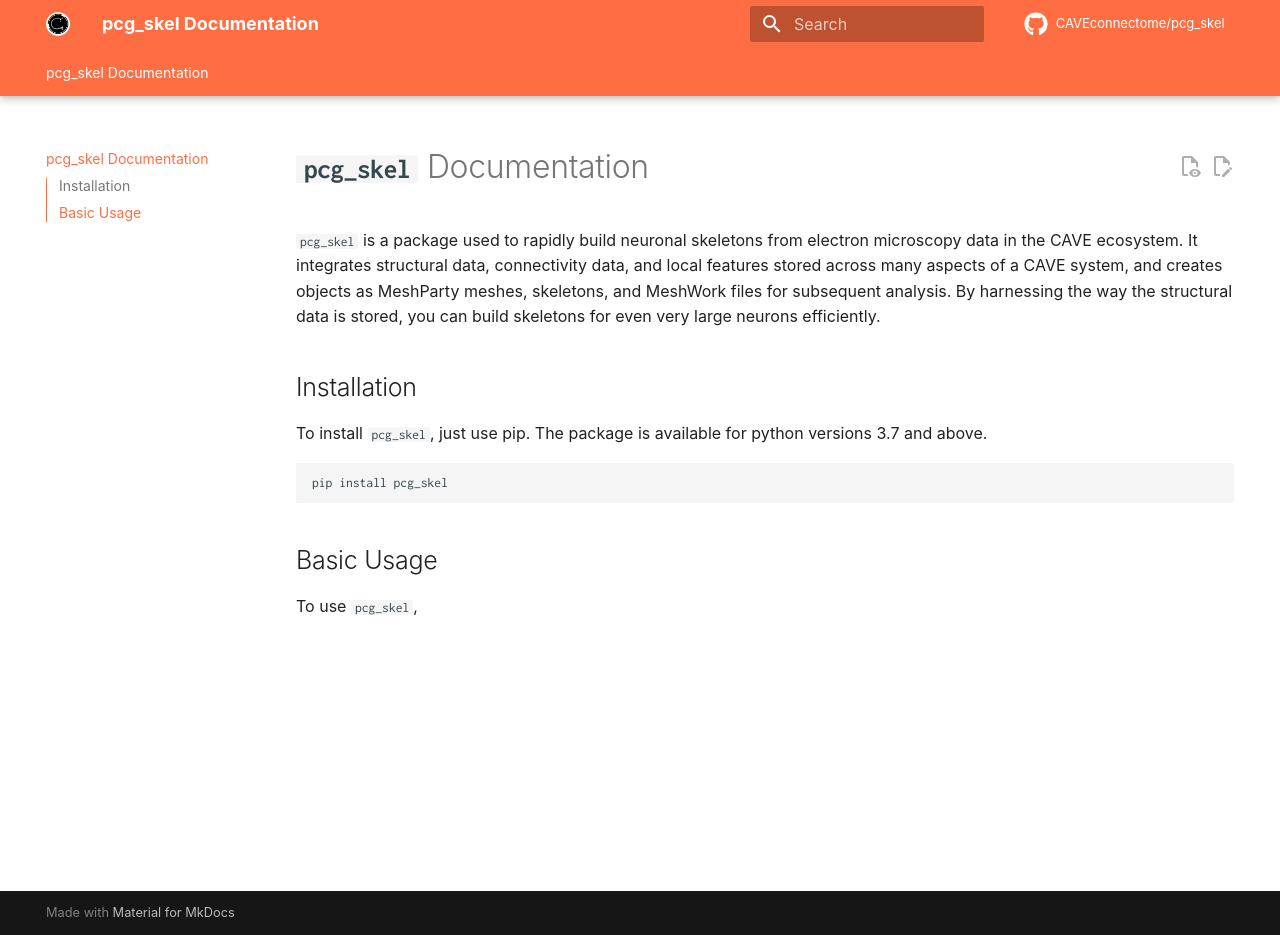
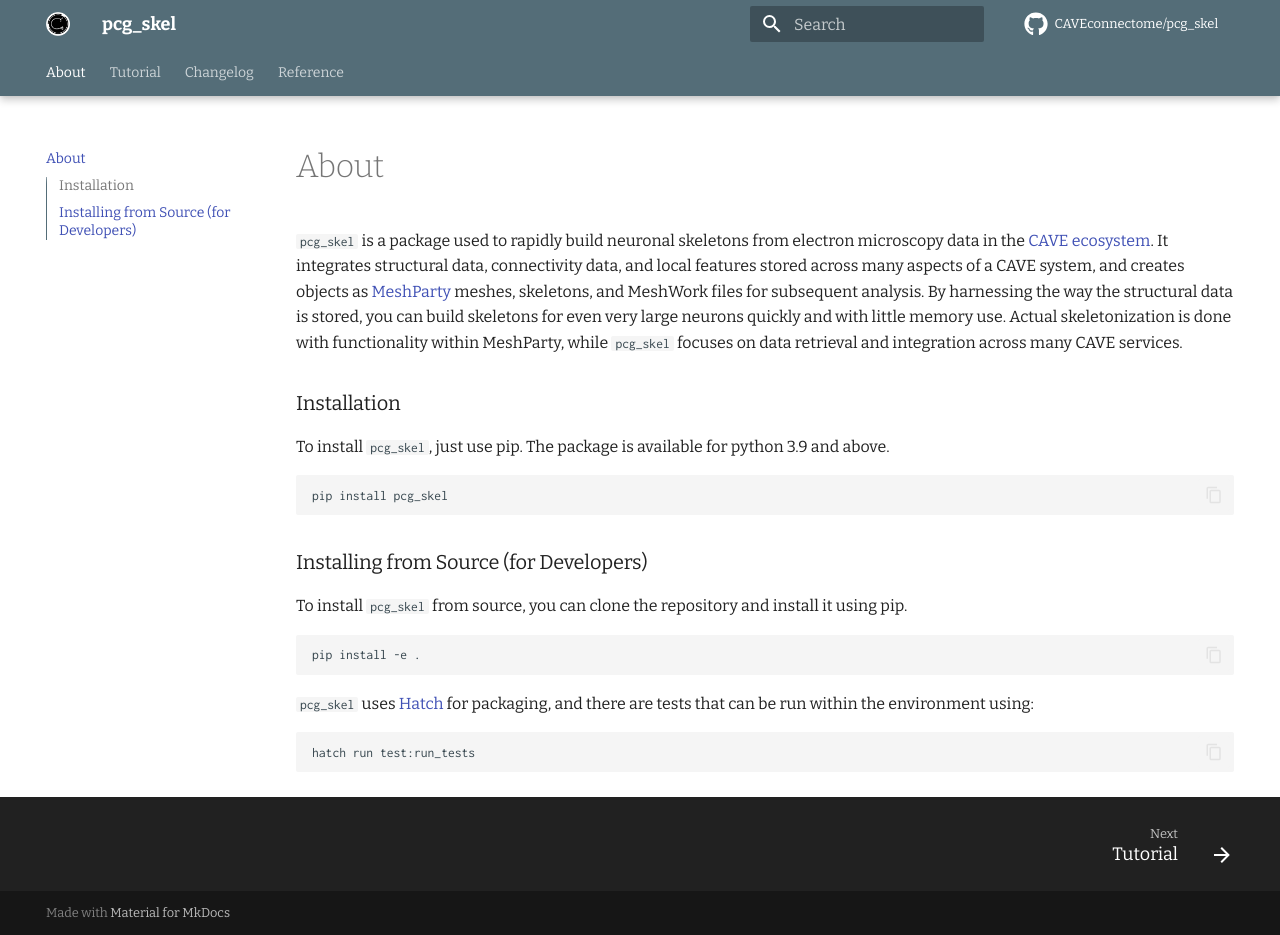
Before and after one commit to CAVEconnectome/pcg_skel, an MkDocs documentation site: the page built from docs/index.md, in a window 1280 px wide and 935 px high. Built offline with MkDocs 1.6.1 and Material for MkDocs 9.7.7, drawn with Linux system fonts in a browser that asks for light colours; some web fonts are replaced; comment, search, counter and statistics services are not loaded.

Commit message:
types and doc improvements

````diff
--- a/docs/index.md
+++ b/docs/index.md
@@ -1,17 +1,30 @@
-# **`pcg_skel`** Documentation
+---
+title: About
+---
 
-`pcg_skel` is a package used to rapidly build neuronal skeletons from electron microscopy data in the CAVE ecosystem.
-It integrates structural data, connectivity data, and local features stored across many aspects of a CAVE system, and creates objects as MeshParty meshes, skeletons, and MeshWork files for subsequent analysis.
-By harnessing the way the structural data is stored, you can build skeletons for even very large neurons efficiently.
+`pcg_skel` is a package used to rapidly build neuronal skeletons from electron microscopy data in the [CAVE ecosystem](https://github.com/CAVEconnectome).
+It integrates structural data, connectivity data, and local features stored across many aspects of a CAVE system, and creates objects as [MeshParty](https://meshparty.readthedocs.io/en/latest/) meshes, skeletons, and MeshWork files for subsequent analysis.
+By harnessing the way the structural data is stored, you can build skeletons for even very large neurons quickly and with little memory use.
+Actual skeletonization is done with functionality within MeshParty, while `pcg_skel` focuses on data retrieval and integration across many CAVE services.
 
 ## Installation
 
-To install `pcg_skel`, just use pip. The package is available for python versions 3.7 and above.
+To install `pcg_skel`, just use pip. The package is available for python 3.9 and above.
 
 ```bash
 pip install pcg_skel
 ```
 
-## Basic Usage
+## Installing from Source (for Developers)
 
-To use `pcg_skel`,
+To install `pcg_skel` from source, you can clone the repository and install it using pip.
+
+```bash
+pip install -e .
+```
+
+`pcg_skel` uses [Hatch](https://hatch.pypa.io/latest/) for packaging, and there are tests that can be run within the environment using:
+
+```bash
+hatch run test:run_tests
+```
--- a/mkdocs.yml
+++ b/mkdocs.yml
@@ -1,4 +1,4 @@
-site_name: pcg_skel Documentation
+site_name: pcg_skel
 site_url: https://caveconnectome.github.io/pcg_skel/
 repo_url: https://github.com/CAVEconnectome/pcg_skel/
 repo_name: CAVEconnectome/pcg_skel
@@ -10,10 +10,10 @@ theme:
   favicon: images/logo-cleanest.png
 
   palette:
-    primary: "deep orange"
-    accent: indigo
+    primary: blue grey
+    accent: deep orange
   font:
-    text: "Fauna One"
+    text: Bitter
     code: Inconsolata
   icon:
     repo: fontawesome/brands/github
@@ -26,11 +26,78 @@ theme:
     # - navigation.sections # toggle to have sections in side nav
     - navigation.tabs # toggle to mainly use top nav
     - navigation.tabs.sticky
-    - content.action.edit
-    - content.action.view
     - toc.follow
     - toc.integrate # whether to include the toc in the main nav bar to the left
     - navigation.top
     - search.suggest
     - search.highlight
     - search.share
+    - content.code.copy
+nav:
+  - About: index.md
+  - Tutorial: getting-started.md
+  - Changelog: changelog.md
+  - Reference:
+    - reference/pcg_skel.md
+    - reference/pcg_anno.md
+    - reference/features.md
+markdown_extensions:
+  - pymdownx.critic
+  - pymdownx.caret
+  - pymdownx.mark
+  - pymdownx.tilde
+  - pymdownx.tabbed
+  - attr_list
+  - pymdownx.arithmatex:
+      generic: true
+  - pymdownx.highlight:
+      linenums: false
+  - pymdownx.superfences
+  - pymdownx.inlinehilite
+  - pymdownx.details
+  - admonition
+  - toc:
+      baselevel: 2
+      permalink: true
+  - meta
+plugins:
+  - search:
+      lang: en
+  - mkdocstrings:
+      default_handler: python
+      handlers:
+        python:
+          import:
+            # - https://docs.python.org/3/objects.inv
+            - https://numpy.org/doc/stable/objects.inv
+            - https://pandas.pydata.org/pandas-docs/stable/objects.inv
+            - https://networkx.org/documentation/stable/objects.inv
+            - https://docs.scipy.org/doc/scipy/objects.inv
+            - https://requests.readthedocs.io/en/latest/objects.inv
+          paths: [.]
+          options:
+            show_source: false
+            docstring_style: numpy
+            docstring_section_style: list # list, table, spacy
+            docstring_options:
+              ignore_init_summary: false
+            merge_init_into_class: true
+            allow_section_blank_line: false
+            show_root_heading: false
+            show_root_toc_entry: false
+            show_object_full_path: false
+            show_symbol_type_heading: false # whether to show "meth/func/etc" in the page
+            show_symbol_type_toc: false # whether to show "meth/func/etc" in the toc
+            signature_crossrefs: true # https://mkdocstrings.github.io/python/usage/configuration/signatures/#signature_crossrefs
+            members_order: alphabetical # can be source
+            group_by_category: true  # order is attributes, classes, functions, modules
+            summary: true
+            show_if_no_docstring: false
+            show_docstring_attributes: false
+            annotations_path: brief # https://mkdocstrings.github.io/python/usage/configuration/signatures/#annotations_path
+            show_signature: true
+            separate_signature: false
+            show_signature_annotations: false
+            unwrap_annotated: false # https://mkdocstrings.github.io/python/usage/configuration/signatures/#unwrap_annotated
+            heading_level: 2
+            inherited_members: true
````
Also changed, not shown: docs/changelog.md (added, +32 -0 lines), docs/getting-started.md (added, +13 -0 lines), docs/reference/features.md (added, +10 -0 lines), docs/reference/pcg_anno.md (added, +14 -0 lines), docs/reference/pcg_skel.md (added, +11 -0 lines), pyproject.toml (+11 -5 lines), 7 other files.
